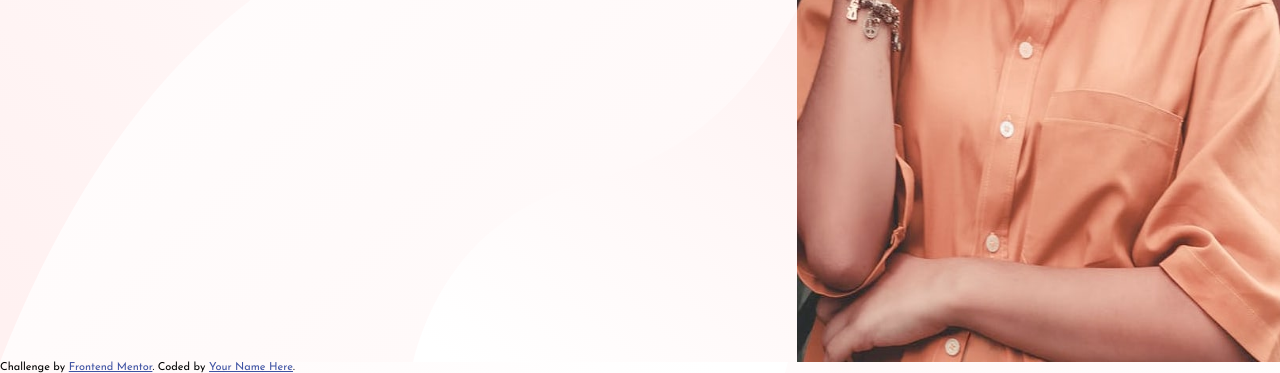
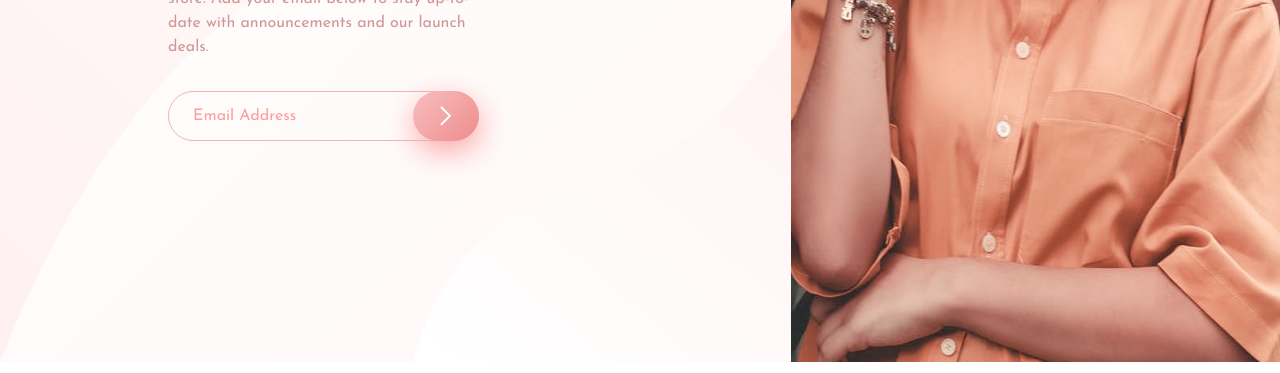
Before and after one commit to iprinceroyy/base-apparel, a plain HTML site: page index.html in a window 1280 px wide. Shown: the part 438-811 px from the top of the page. Drawn offline with Linux system fonts and the light colour scheme.

Commit message:
modified

```diff
--- a/css/style.css
+++ b/css/style.css
@@ -24,7 +24,7 @@ body {
 /* parent of all elements */
 
 .container {
-    min-height: 100vh;
+    max-height: 100vh;
     display: flex;
     flex-direction: column;
 }
@@ -121,7 +121,8 @@ button#btn {
 }
 
 footer {
-    position: absolute;
+    position: relative;
+    top: 4.5rem;
 }
 
 .attribution {
@@ -139,24 +140,43 @@ footer {
         background-image: url("../assets/images/bg-pattern-desktop.svg"), linear-gradient(135deg, hsl(0, 0%, 100%), hsl(0, 100%, 98%));
     }
     .container {
-        height: 100vh;
+        position: relative;
+        min-height: 100vh;
         display: flex;
         flex-direction: row;
+    }
+    div.col-1 {
+        flex-basis: 60rem;
+        margin: 5rem 17rem 0 8rem;
     }
     .container .img-mobile {
         display: none;
     }
     div.col-2 {
-        flex-basis: 50rem;
+        flex-basis: 75rem;
+        object-fit: cover;
     }
     .img-desktop {
         display: contents;
         width: 100%;
     }
     .img-desktop img {
+        width: 100%;
         height: 100vh;
+    }
+    .description {
+        text-align: start;
     }
     footer {
         position: absolute;
+        bottom: 1rem;
+        right: 60rem;
+        text-align: center;
+    }
+    .attribution {
+        font-size: 0.85rem;
+    }
+    .attribution a {
+        color: hsl(228, 45%, 44%);
     }
 }
```
